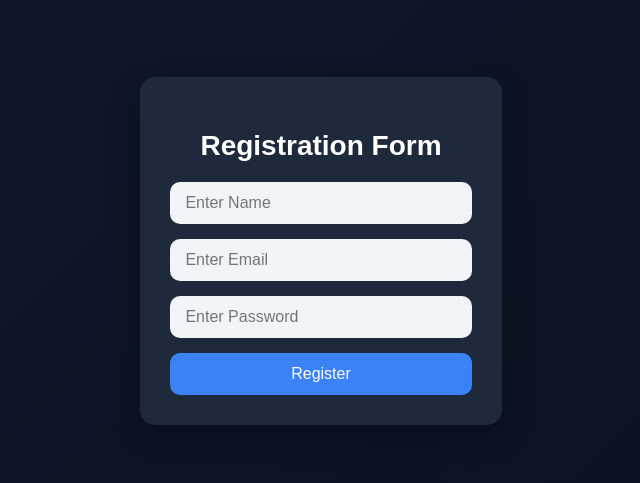
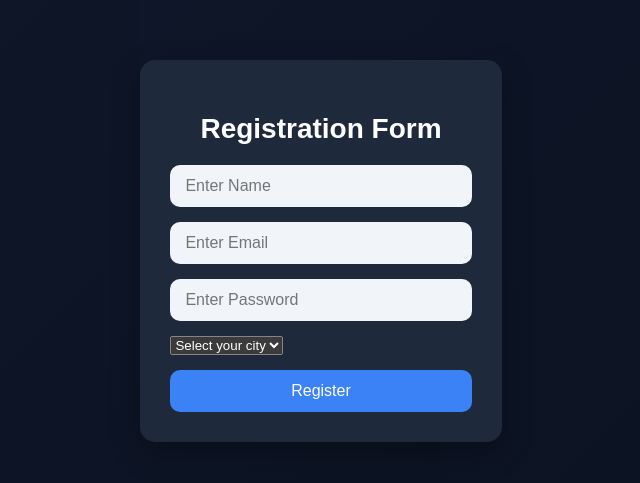
Before and after one commit to Pranali855/assignment-21, a React (Vite) app: page / in a window 1280 px wide. Shown: the part 149-632 px from the top of the page, without its empty margins (349-989 px from the left). Built offline with nearby package versions, Linux system fonts and the light colour scheme.

Commit message:
Update RegistractionForm.jsx
basic changes added

```diff
--- a/src/Component/RegistractionForm.jsx
+++ b/src/Component/RegistractionForm.jsx
@@ -4,7 +4,8 @@ export default function RegistrationForm() {
   const [formData, setFormData] = useState({
     name: "",
     email: "",
-    password: ""
+    password: "",
+    city: ''
   });
 
   const handleChange = (e) => {
@@ -23,7 +24,11 @@ export default function RegistrationForm() {
   return (
     <div className="registration-container">
       <h2 className="registration-title">Registration Form</h2>
-      {formData.name && <p className="entered-name">Hii {formData.name}</p>}
+
+      {formData.city && (
+        <p className="entered-name">Your city is  {formData.city} ❤️</p>
+      )}
+
       <form onSubmit={handleSubmit} className="registration-form">
 
         <input
@@ -53,9 +58,28 @@ export default function RegistrationForm() {
           className="registration-input"
         />
 
-        <button type="submit" className="registration-button">Register</button>
+        <div>
+          <select
+            name="city"
+            value={formData.city}
+            className="input"
+            onChange={handleChange}
+          >
+            <option value="">Select your city</option>
+            <option value="loni">loni</option>
+            <option value="nagpur">nagpur</option>
+            <option value="pune">pune</option>
+            <option value="mumbai">mumbai</option>
+            <option value="chennai">chennai</option>
+          </select>
+        </div>
+
+        <button type="submit" className="registration-button">
+          Register
+        </button>
+
       </form>
 
-      </div>
+    </div>
   );
 }
```
